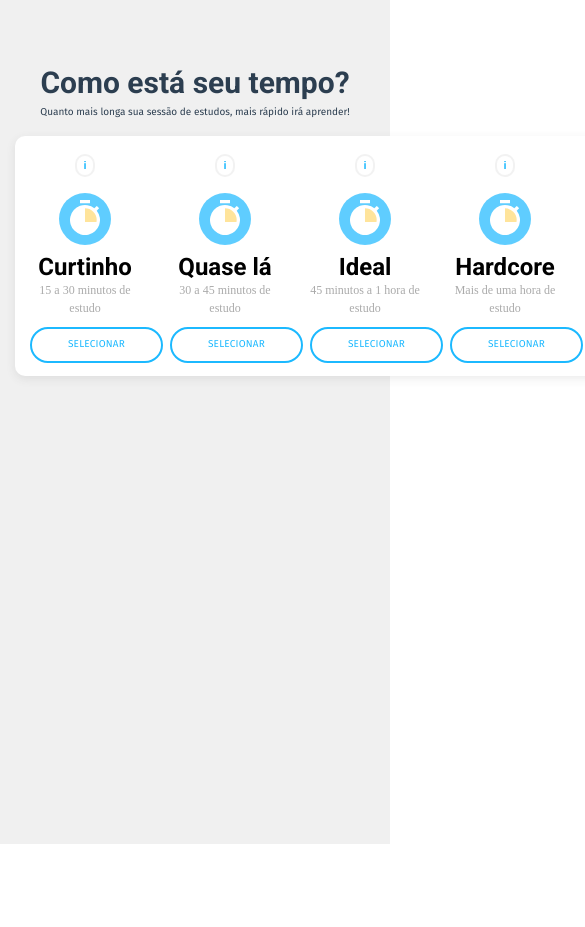
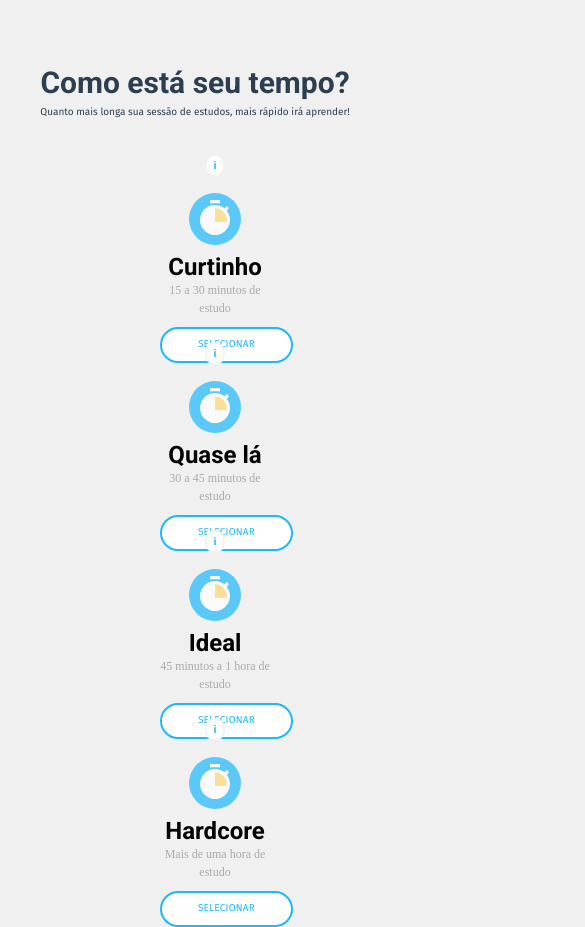
Before and after one commit to ocBruno/difficulty-screen, a Vue app: page / in a window 390 px wide. Shown: the top 927 px of the page, 585 px wide, since content can reach past the window. Before the commit the page ends 844 px from the top, so only its background shows below. Built offline with nearby package versions, Linux system fonts and the light colour scheme; the HTML template or start-up script is replaced by a standard one.

Commit message:
Add media queries

```diff
--- a/src/App.vue
+++ b/src/App.vue
@@ -1,5 +1,5 @@
 <template>
-  <div id="app" >
+  <div id="app">
     <DifficultyScreen />
   </div>
 </template>
@@ -26,6 +26,16 @@ export default {
   padding-top: 60px;
   height: 100vh;
 }
+body {
+  height: 100vh;
+  background-color: #F0F0F0;
+  margin: 0;
+  font-family: -apple-system, BlinkMacSystemFont, 'Segoe UI', 'Roboto', 'Oxygen',
+    'Ubuntu', 'Cantarell', 'Fira Sans', 'Droid Sans', 'Helvetica Neue',
+    sans-serif;
+  -webkit-font-smoothing: antialiased;
+  -moz-osx-font-smoothing: grayscale;
+}
 
 code {
   font-family: source-code-pro, Menlo, Monaco, Consolas, 'Courier New',
--- a/src/components/DifficultySelector.vue
+++ b/src/components/DifficultySelector.vue
@@ -1,6 +1,6 @@
 <template>
-  <div class="container">
-    <div class="row mx-auto mt-3 py-3 difficulty-selector">
+  <div class="container-fluid">
+    <div class="difficulty-selector row justify-content-center mt-3 py-3 ">
       <DifficultySelectorItem
         v-for="item in items"
         :item="item"
@@ -57,11 +57,17 @@ export default {
 <!-- Add "scoped" attribute to limit CSS to this component only -->
 <style scoped>
 .difficulty-selector {
-  width: 866px;
-  height: 240px;
   background: #ffffff;
   box-shadow: 0px 3px 10px #4343431a;
   border-radius: 10px;
   opacity: 1;
 }
+@media only screen and (min-device-width : 650px) and (max-device-width : 1600px) {
+/* Styles for browsers */
+.difficulty-selector {
+  margin-left: 200px;
+  margin-right: 200px;
+
+}
+}
 </style>
```
